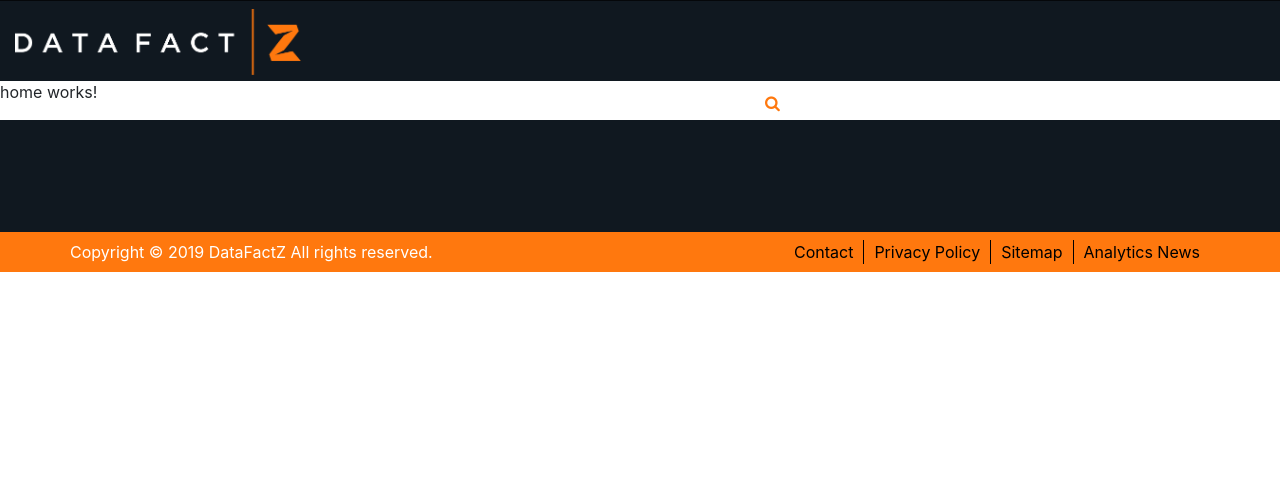
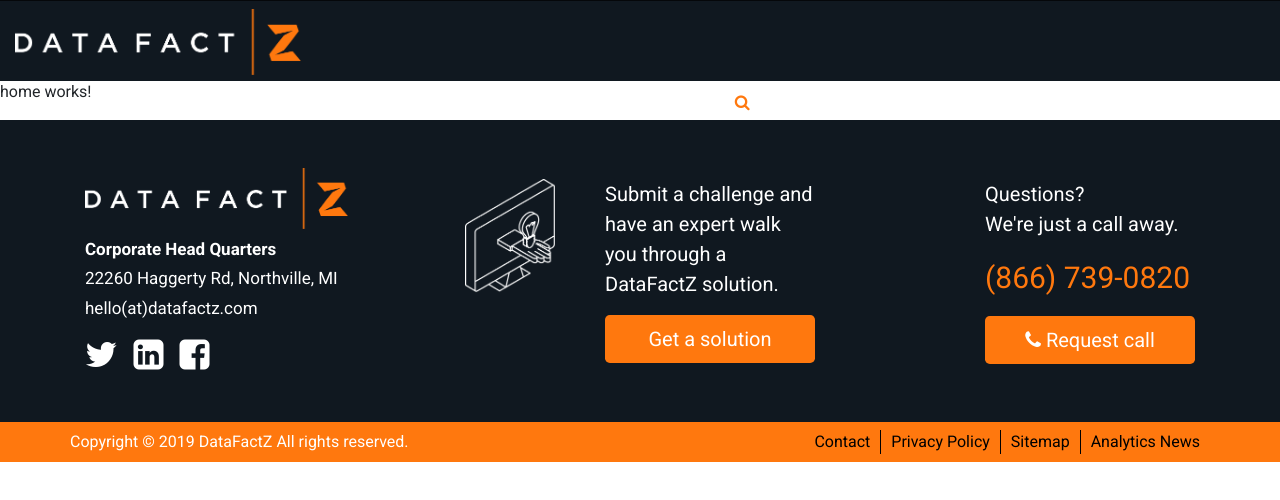
Before and after one commit to gowthamit245/sonasoft, an Angular app: page / in a window 1280 px wide. Shown: the top 500 px of the page. Built offline with nearby package versions, Linux system fonts and the light colour scheme.

Commit message:
footer sec

```diff
--- a/src/app/app.component.css
+++ b/src/app/app.component.css
@@ -33,3 +33,32 @@ a.dropdown-item:hover {
     color: #000;
     background-color: transparent;
 }
+.footer-top p{
+    font-size: 17px;
+    color: #fff;
+    font-weight: 400;
+}
+.footer-top .font-semibold{
+    font-weight: 600;
+}
+.social i {
+    font-size: 35px;
+}
+.wrapper-img{
+    background-image: url('../assets/images/footerimage.png');
+    background-repeat: no-repeat;
+    background-position: left top;
+    -webkit-background-size: 90px 90px;
+    background-size: 90px;
+
+}
+.wrapper{
+    padding-left: 40%;
+}
+.wrapper p {
+    font-size: 20px;
+}
+.wrapper p.phone {
+    font-size: 30px;
+    color: #ff780e;
+}
--- a/src/app/app.component.html
+++ b/src/app/app.component.html
@@ -53,9 +53,35 @@
 
 <router-outlet></router-outlet>
 <footer class="d-block sec-footer  ">
-    <div class="footer-top d-block py-3 cbg-primary">
+    <div class="footer-top d-block py-5 cbg-primary">
         <div class="container ">
-            <div class="row justify-content-between   ch-80 align-items-center">
+            <div class="row justify-content-between  align-items-center">
+                <div class="col-4">
+                    <a href="javascript:void(0)" [routerLink]="['/']" >
+                        <img src="assets/images/logo.png" class="logo d-inline-block col-9 px-0" alt="Logo" />
+                    </a>
+                    <p class="font-semibold mt-2 mb-1">Corporate Head Quarters</p>
+                    <p class="mb-1">22260 Haggerty Rd, Northville, MI</p>
+                    <p class=" ">hello(at)datafactz.com</p>
+                    <div class="social">
+                        <a href="#" target="_blank" class="pr-2"><i class="fa text-white fa-twitter"></i></a>
+                        <a href="#" target="_blank" class="px-2"><i class="fa text-white fa-linkedin-square"></i></a>
+                        <a href="#" target="_blank" class="px-2"><i class="fa text-white fa-facebook-square"></i></a>
+                    </div>
+                </div>
+                <div class="col-4">
+                    <div class="wrapper-img wrapper">
+                        <p>Submit a challenge and have an expert walk you through a DataFactZ solution.</p>
+                        <a class="btn cbg-secondary text-white btn-lg btn-block">Get a solution</a>
+                    </div>
+                </div>
+                <div class="col-4">
+                    <div class="wrapper">
+                        <p>Questions? <br>We're just a call away.</p>
+                        <p class="phone ctext-secondary">(866) 739-0820</p>
+                        <a data-toggle="modal" data-target="#contactModal" class="btn  cbg-secondary text-white btn-lg btn-block"><i class="fa fa-phone" aria-hidden="true"></i> Request call</a>
+                    </div>
+                </div>
             </div>
         </div>
     </div>
--- a/src/styles.css
+++ b/src/styles.css
@@ -1,7 +1,10 @@
 /**
 Common S
 */
-
+@import url('https://fonts.googleapis.com/css?family=Roboto:100,300,400,500,700,900&display=swap');
+body{
+    font-family: 'Roboto', sans-serif;
+}
 /*Hight*/
 .ch-80{
     height: 80px;
```
Also changed, not shown: src/assets/images/footerimage.png (added).
